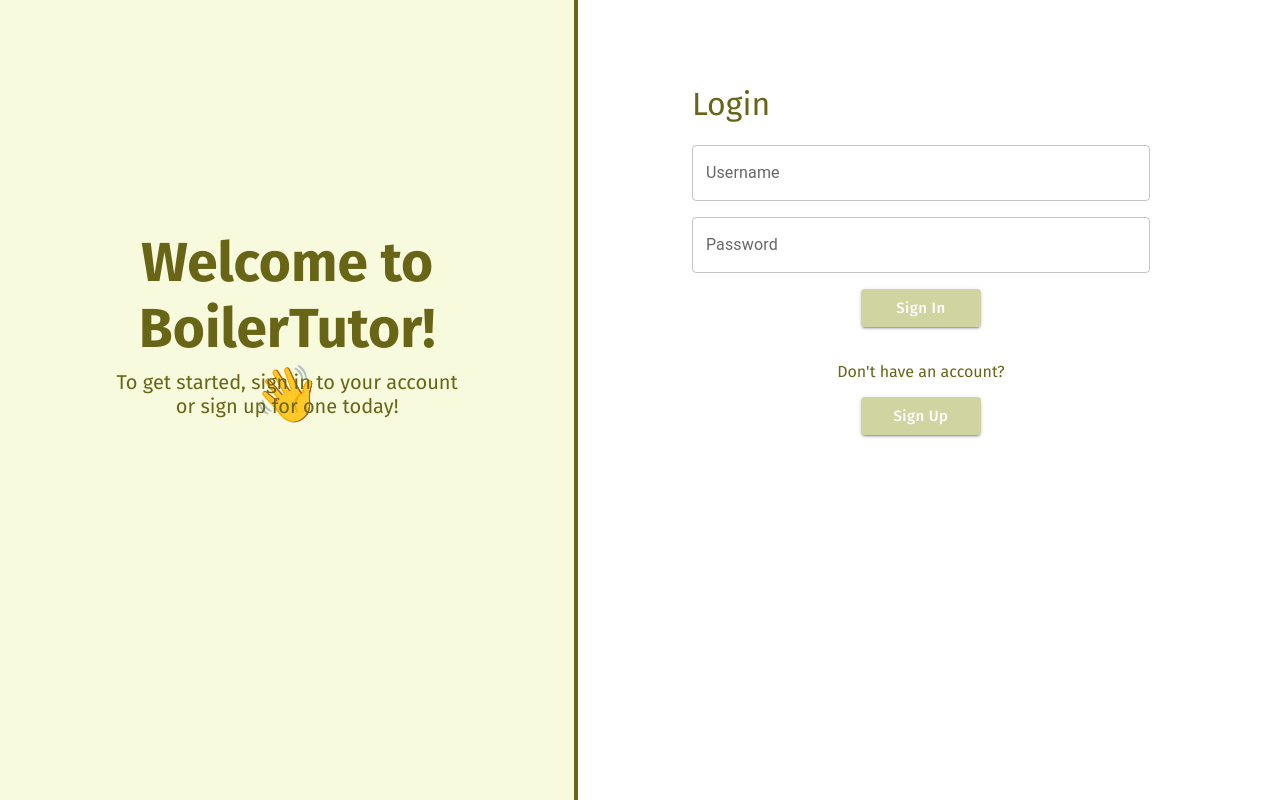
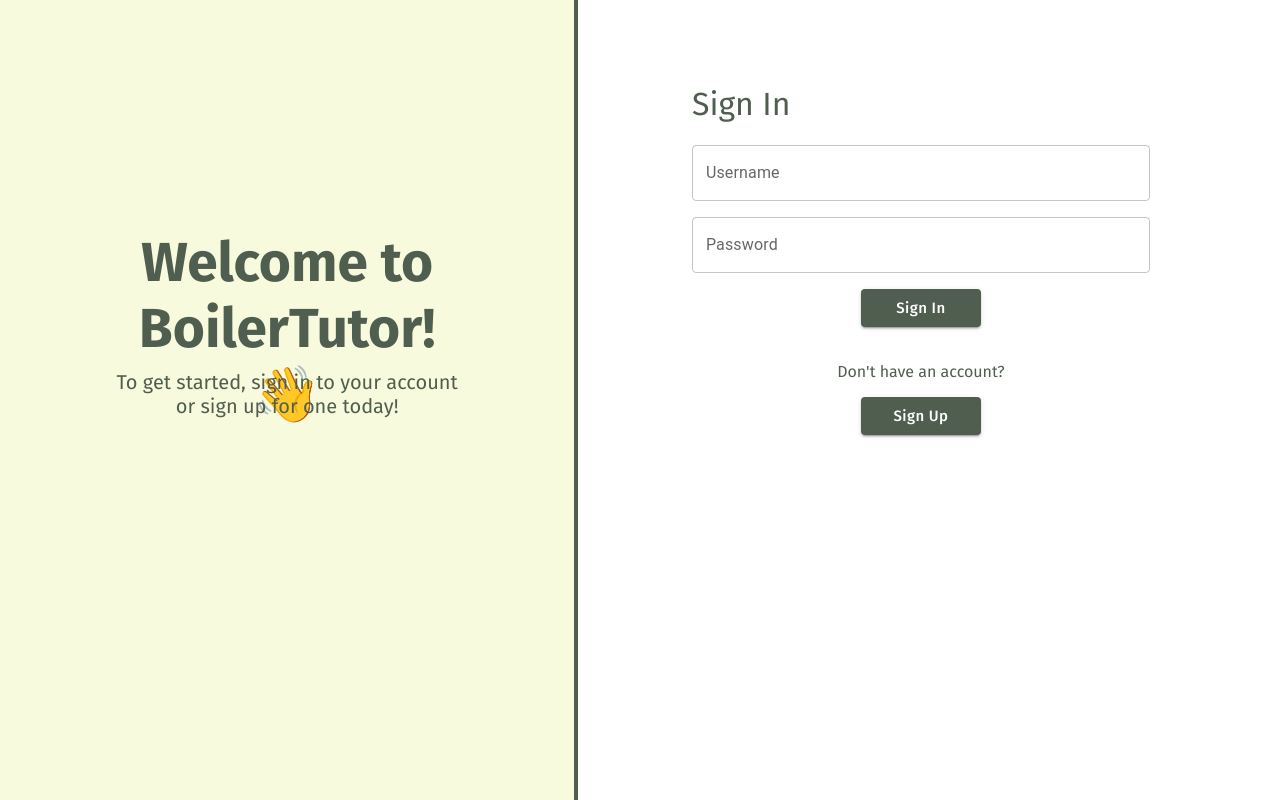
Before and after one commit to QAGCodes/BoilerTutor, a React (Create React App) app in the folder client/: page /login in a window 1280 px wide. Shown: the top 800 px of the page. Built offline with nearby package versions, Linux system fonts and the light colour scheme.

Commit message:
minor fixes

```diff
--- a/client/src/pages/login.js
+++ b/client/src/pages/login.js
@@ -49,13 +49,13 @@ function Login() {
           spacing={4}
         >
 
-          <h5 align="left" style={{ fontWeight: "bold", marginTop: "40%", marginLeft: "20%", marginRight: "20%", color: "#686516", fontSize: 55, textAlign: "center"}}>
+          <h5 align="left" style={{ fontWeight: "bold", marginTop: "40%", marginLeft: "20%", marginRight: "20%", color: "#505e50", fontSize: 55, textAlign: "center"}}>
             Welcome to BoilerTutor!
             <br></br>
             👋
           </h5>
 
-          <h4 align="left" style={{ fontWeight: "normal", marginTop: "-10%", marginLeft: "20%", marginRight: "20%", color: "#686516", fontSize: 20, textAlign: "center"}}>
+          <h4 align="left" style={{ fontWeight: "normal", marginTop: "-10%", marginLeft: "20%", marginRight: "20%", color: "#505e50", fontSize: 20, textAlign: "center"}}>
             To get started, sign in to your account or sign up for one today!
           </h4>
         </Stack>
@@ -85,8 +85,8 @@ function Login() {
             </Stack>
 
             <Stack marginX="15%" width="100%">
-              <h1 style={{ textAlign: "left", fontWeight: "normal" , color: "#686516"}}>
-                Login
+              <h1 style={{ textAlign: "left", fontWeight: "normal" , color: "#505e50"}}>
+                Sign In
               </h1>
 
               {/* Components Stack */}
@@ -117,7 +117,7 @@ function Login() {
                   variant="contained"
                   style={{
                     width: 120,
-                    backgroundColor: "#D0D4A1",
+                    backgroundColor: "#505e50",
                     textTransform: "none",
                     fontFamily: "Fira Sans",
                     fontSize: 15
@@ -130,7 +130,7 @@ function Login() {
                 <br></br>
 
                 {/* Sign up button */}
-                <h4 style={{ color: "#686516", marginBottom: "0" }}>
+                <h4 style={{ color: "#505e50", marginBottom: "0" }}>
                   Don't have an account?
                 </h4>
                 <Box textAlign='center'>
@@ -138,7 +138,7 @@ function Login() {
                   variant="contained"
                   style={{
                     width: 120,
-                    backgroundColor: "#D0D4A1",
+                    backgroundColor: "#505e50",
                     textTransform: "none",
                     fontFamily: "Fira Sans",
                     alignItems: "center",
--- a/client/src/pages/signup.js
+++ b/client/src/pages/signup.js
@@ -51,11 +51,11 @@ function Signup() {
           spacing={4}
         >
 
-          <h5 align="left" style={{ fontWeight: "bold", marginTop: "40%", marginLeft: "20%", marginRight: "20%", color: "#686516", fontSize: 55, textAlign: "center"}}>
+          <h5 align="left" style={{ fontWeight: "bold", marginTop: "40%", marginLeft: "20%", marginRight: "20%", color: "#505e50", fontSize: 55, textAlign: "center"}}>
             You're almost there!
           </h5>
 
-          <h4 align="left" style={{ fontWeight: "normal", marginTop: "-10%", marginLeft: "20%", marginRight: "20%", color: "#686516", fontSize: 20, textAlign: "center"}}>
+          <h4 align="left" style={{ fontWeight: "normal", marginTop: "-10%", marginLeft: "20%", marginRight: "20%", color: "#505e50", fontSize: 20, textAlign: "center"}}>
             Fill in the following fields to set up your account.
           </h4>
         </Stack>
@@ -85,7 +85,7 @@ function Signup() {
             </Stack>
 
             <Stack marginX="15%" width="100%">
-              <h1 style={{ textAlign: "left", fontWeight: "normal" , color: "#686516"}}>
+              <h1 style={{ textAlign: "left", fontWeight: "normal" , color: "#505e50"}}>
                 Sign Up
               </h1>
 
@@ -159,7 +159,7 @@ function Signup() {
                   variant="contained"
                   style={{
                     width: 120,
-                    backgroundColor: "#D0D4A1",
+                    backgroundColor: "#505e50",
                     textTransform: "none",
                     fontFamily: "Fira Sans",
                     alignItems: "center",
@@ -174,7 +174,7 @@ function Signup() {
                 <br></br>
 
                 {/* Sign in button */}
-                <h4 style={{ color: "#686516", marginBottom: "0" }}>
+                <h4 style={{ color: "#505e50", marginBottom: "0" }}>
                   Already have an account?
                 </h4>
                 <Box textAlign='center'>
@@ -182,7 +182,7 @@ function Signup() {
                   variant="contained"
                   style={{
                     width: 120,
-                    backgroundColor: "#D0D4A1",
+                    backgroundColor: "#505e50",
                     textTransform: "none",
                     fontFamily: "Fira Sans",
                     fontSize: 15
--- a/client/src/pages/student/homeStudent.js
+++ b/client/src/pages/student/homeStudent.js
@@ -23,7 +23,7 @@ function HomeStudent() {
             style={{
               textAlign: "left",
               fontWeight: "normal",
-              color: "#686516",
+              color: "#505e50",
             }}
           >
             My Upcoming Sessions
@@ -35,7 +35,7 @@ function HomeStudent() {
             style={{
               width: 150,
               height: 50,
-              backgroundColor: "#D0D4A1",
+              backgroundColor: "#505e50",
               textTransform: "none",
               fontFamily: "Fira Sans",
               fontSize: 15
--- a/client/src/pages/tutor/editAvailability.js
+++ b/client/src/pages/tutor/editAvailability.js
@@ -19,7 +19,7 @@ function EditAvailability() {
             style={{
               textAlign: "left",
               fontWeight: "normal",
-              color: "#686516",
+              color: "#505e50",
             }}
           >
             My Available Sessions
@@ -31,7 +31,7 @@ function EditAvailability() {
             style={{
               width: 150,
               height: 50,
-              backgroundColor: "#D0D4A1",
+              backgroundColor: "#505e50",
               textTransform: "none",
               fontFamily: "Fira Sans",
               fontSize: 15
--- a/client/src/pages/tutor/homeTutor.js
+++ b/client/src/pages/tutor/homeTutor.js
@@ -23,7 +23,7 @@ function HomeTutor() {
             style={{
               textAlign: "left",
               fontWeight: "normal",
-              color: "#686516",
+              color: "#505e50",
             }}
           >
             My Upcoming Sessions
@@ -35,7 +35,7 @@ function HomeTutor() {
             style={{
               width: 150,
               height: 50,
-              backgroundColor: "#D0D4A1",
+              backgroundColor: "#505e50",
               textTransform: "none",
               fontFamily: "Fira Sans",
               fontSize: 15,
--- a/client/src/styling/styles.css
+++ b/client/src/styling/styles.css
@@ -13,5 +13,5 @@ h5 {
 .divider {
     float: left;
     width: 7px;
-    background-color: #686516;
+    background-color: #505e50;
 }
```
